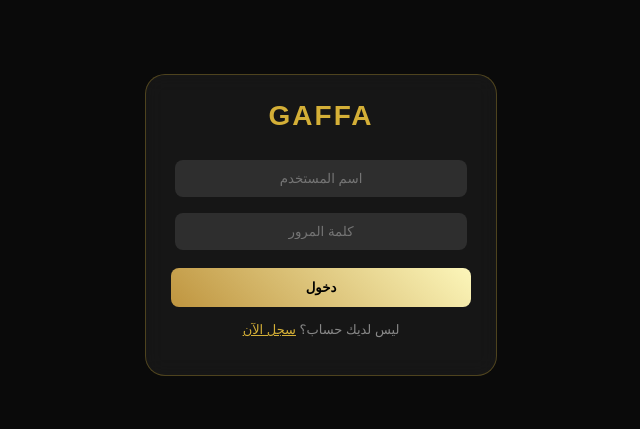
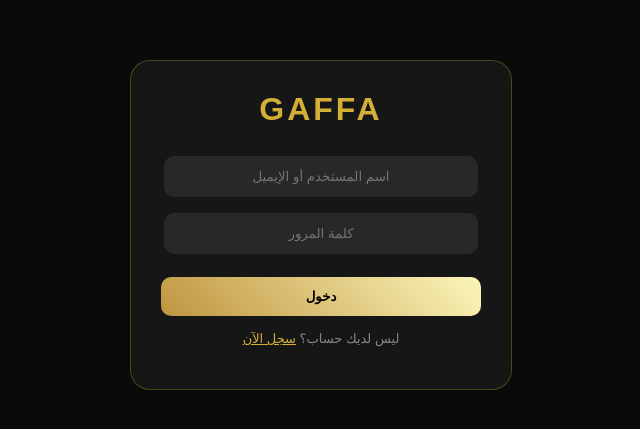
Before and after one commit to GAFFAapp/GAFFA, a plain HTML site: page GAFFA/index.html in a window 1280 px wide. Shown: the part 175-604 px from the top of the page, without its empty margins (319-959 px from the left). Drawn offline with Linux system fonts and the light colour scheme.

Commit message:
تحديث الواجهة لتشمل خيار التسجيل وتصحيح التنسيق

```diff
--- a/GAFFA/index.html
+++ b/GAFFA/index.html
@@ -3,24 +3,25 @@
 <head>
     <meta charset="UTF-8">
         <meta name="viewport" content="width=device-width, initial-scale=1.0">
-            <title>GAFFA - الدخول والتسجيل</title>
+            <title>GAFFA - مرحباً بك</title>
                 <style>
-                        :root { --gold: #d4af37; --dark: #0a0a0a; }
+                        :root { --gold: #d4af37; --dark: #0a0a0a; --glass: rgba(255, 255, 255, 0.05); }
                                 body { background: var(--dark); font-family: 'Cairo', sans-serif; display: flex; justify-content: center; align-items: center; height: 100vh; margin: 0; color: white; }
-                                        .auth-container { background: rgba(255,255,255,0.05); backdrop-filter: blur(10px); border: 1px solid rgba(212, 175, 55, 0.3); padding: 25px; border-radius: 20px; width: 300px; text-align: center; }
-                                                .logo { color: var(--gold); font-size: 28px; font-weight: bold; letter-spacing: 2px; margin-bottom: 20px; }
-                                                        input { width: 90%; padding: 10px; margin: 8px 0; background: rgba(255,255,255,0.1); border: 1px solid transparent; border-radius: 8px; color: white; text-align: center; outline: none; }
-                                                                input:focus { border-color: var(--gold); }
-                                                                        .btn { width: 100%; padding: 12px; background: linear-gradient(45deg, #bf953f, #fcf6ba); border: none; border-radius: 8px; font-weight: bold; margin-top: 10px; cursor: pointer; }
-                                                                                .switch-text { margin-top: 15px; font-size: 13px; color: #888; cursor: pointer; }
-                                                                                        .switch-text span { color: var(--gold); text-decoration: underline; }
+                                        .auth-container { background: var(--glass); backdrop-filter: blur(15px); border: 1px solid rgba(212, 175, 55, 0.3); padding: 30px; border-radius: 20px; width: 320px; text-align: center; }
+                                                .logo { color: var(--gold); font-size: 32px; font-weight: bold; letter-spacing: 3px; margin-bottom: 20px; }
+                                                        input { width: 90%; padding: 12px; margin: 8px 0; background: rgba(255,255,255,0.08); border: 1px solid transparent; border-radius: 10px; color: white; text-align: center; outline: none; transition: 0.3s; }
+                                                                input:focus { border-color: var(--gold); background: rgba(255,255,255,0.15); }
+                                                                        .btn { width: 100%; padding: 12px; background: linear-gradient(45deg, #bf953f, #fcf6ba); border: none; border-radius: 10px; font-weight: bold; margin-top: 15px; cursor: pointer; color: #000; }
+                                                                                .switch-text { margin-top: 15px; font-size: 13px; color: #888; }
+                                                                                        .switch-text span { color: var(--gold); cursor: pointer; text-decoration: underline; }
                                                                                             </style>
                                                                                             </head>
                                                                                             <body>
                                                                                                 <div class="auth-container">
                                                                                                         <div class="logo">GAFFA</div>
-                                                                                                                <div id="login-form">
-                                                                                                                            <input type="text" placeholder="اسم المستخدم">
+
+                                                                                                                        <div id="auth-form">
+                                                                                                                                    <input type="text" placeholder="اسم المستخدم أو الإيميل">
                                                                                                                                                 <input type="password" placeholder="كلمة المرور">
                                                                                                                                                             <button class="btn">دخول</button>
                                                                                                                                                                         <p class="switch-text">ليس لديك حساب؟ <span>سجل الآن</span></p>
```
Lines whose indentation alone changed are shown as unchanged.
